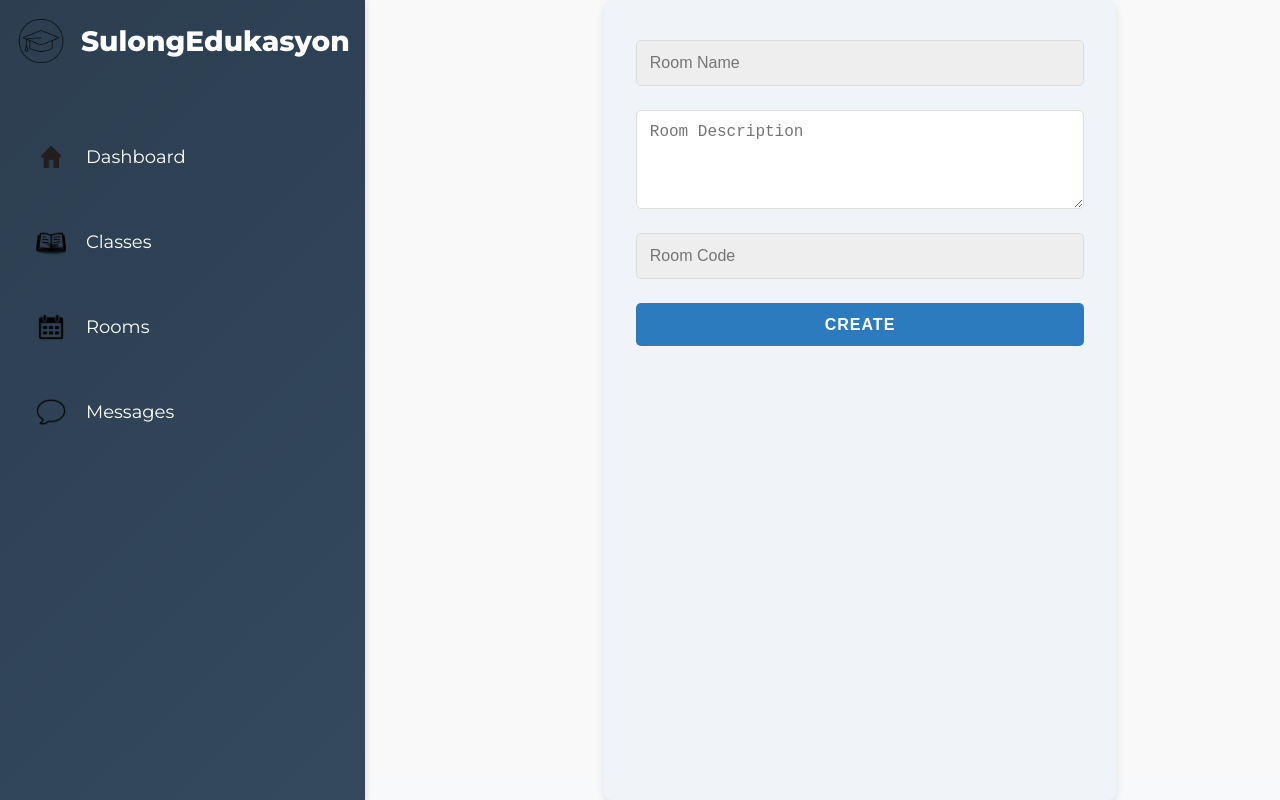
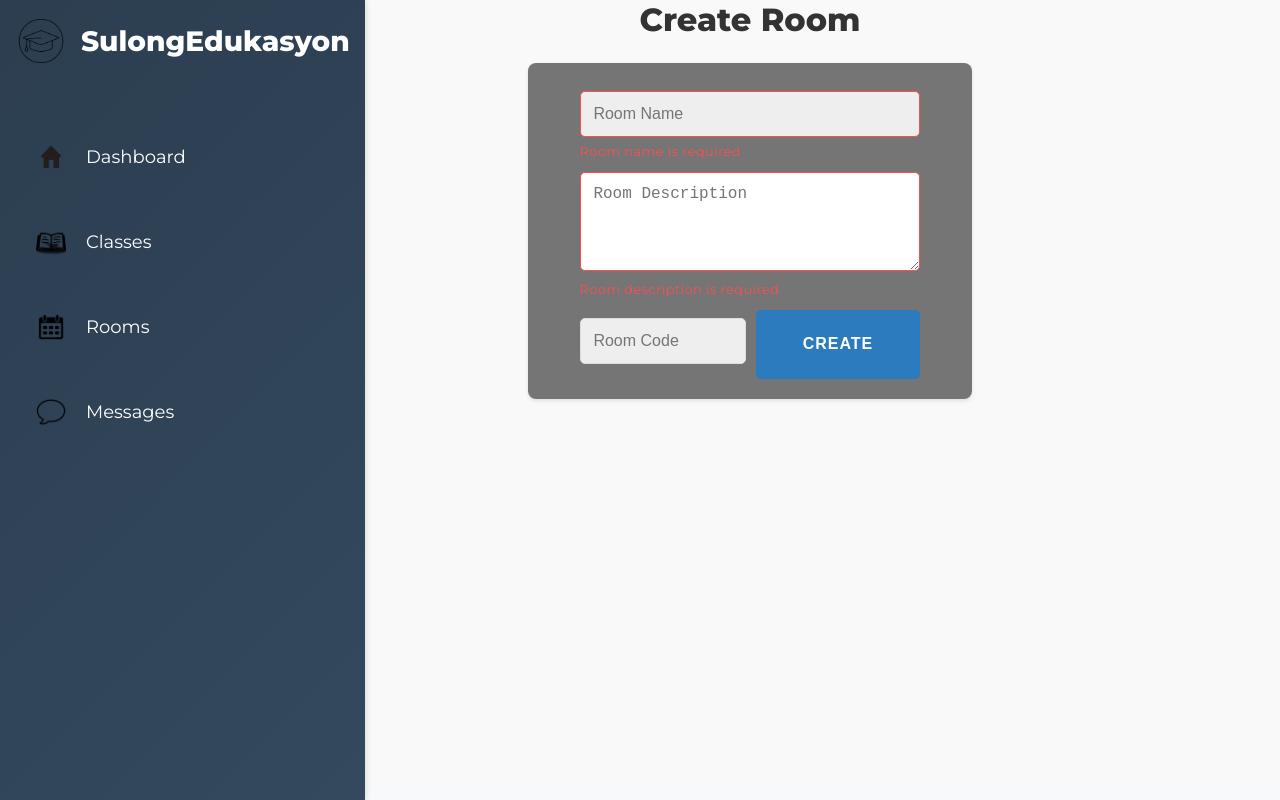
Before and after one commit to antonjoshuadominguez/SulongEdukasyon, a React (Vite) app in the folder frontend/: page /createroom in a window 1280 px wide. Both pictures are taken after a click on the button "CREATE". Built offline with nearby package versions, Linux system fonts and the light colour scheme; no server answers.

Commit message:
revise createroom

```diff
--- a/frontend/src/view/components/CreateRoom.jsx
+++ b/frontend/src/view/components/CreateRoom.jsx
@@ -1,36 +1,113 @@
-import React from "react";
+import React, { useState } from "react";
+import { Container } from "@mui/material";
 import "../css/CreateRoom.css";
 
 const CreateRoom = () => {
+  const [roomName, setRoomName] = useState("");
+  const [roomDescription, setRoomDescription] = useState("");
+  const [roomCode, setRoomCode] = useState("");
+  const [errors, setErrors] = useState({});
+
+  const generateRandomCode = () => {
+    const characters = 'ABCDEFGHIJKLMNOPQRSTUVWXYZ0123456789';
+    let code = '';
+    for (let i = 0; i < 6; i++) {
+      code += characters.charAt(Math.floor(Math.random() * characters.length));
+    }
+    setRoomCode(code);
+  };
+
+  const validateForm = () => {
+    const newErrors = {};
+
+    if (!roomName.trim()) {
+      newErrors.roomName = "Room name is required";
+    }
+
+    if (roomName.length > 50) {
+      newErrors.roomName = "Room name must be 50 characters or less";
+    }
+
+    if (!roomDescription.trim()) {
+      newErrors.roomDescription = "Room description is required";
+    }
+
+    if (roomDescription.length > 200) {
+      newErrors.roomDescription = "Description must be 200 characters or less";
+    }
+
+    setErrors(newErrors);
+    return Object.keys(newErrors).length === 0;
+  };
+
+  const handleCreateRoom = () => {
+    if (validateForm()) {
+      console.log("Room Creation Details:", {
+        roomName,
+        roomDescription,
+        roomCode
+      });
+      alert("Room Created Successfully!");
+    }
+  };
+
   return (
     <div className="dashboard-container">
-      <div className="main-content">
-        <header className="header">
-        </header>
-
+      <Container
+        fixed
+        maxWidth="xs"
+        sx={{
+          width: '100%',
+          padding: '0 !important',
+          marginTop: '20px' // Moved closer to the top
+        }}
+      >
           <h1 className="page-title">Create Room</h1>
-
         <div className="create-room-container">
-          <div className="form-container">
+          <div>
             <input
               type="text"
-              className="input-field"
+              className={`input-field ${errors.roomName ? 'error' : ''}`}
               placeholder="Room Name"
+              value={roomName}
+              onChange={(e) => setRoomName(e.target.value)}
+              maxLength={50}
             />
+            {errors.roomName && (
+              <p className="error-message">{errors.roomName}</p>
+            )}
+
             <textarea
-              className="input-field"
+              className={`input-field ${errors.roomDescription ? 'error' : ''}`}
               placeholder="Room Description"
               rows="4"
+              value={roomDescription}
+              onChange={(e) => setRoomDescription(e.target.value)}
+              maxLength={200}
             ></textarea>
+            {errors.roomDescription && (
+              <p className="error-message">{errors.roomDescription}</p>
+            )}
+
+            <div className="room-code-container">
               <input
                 type="text"
-              className="input-field"
+                className="input-field room-code"
                 placeholder="Room Code"
+                value={roomCode}
+                onChange={(e) => setRoomCode(e.target.value)}
+                readOnly
               />
-            <button className="create-button">Create</button>
+              <button
+                className="create-button"
+                onClick={handleCreateRoom}
+              >
+                Create
+              </button>
             </div>
           </div>
         </div>
+      </Container>
     </div>
   );
 };
--- a/frontend/src/view/css/CreateRoom.css
+++ b/frontend/src/view/css/CreateRoom.css
@@ -1,128 +1,44 @@
-@import url('https://fonts.googleapis.com/css?family=Montserrat:400,800');
-
-.dashboard-container {
-  display: flex;
-  height: 100vh;
-  width: 100vw;
-  font-family: 'Montserrat', sans-serif;
-}
-
-.sidebar {
-  background-color: #1c2833;
-  color: white;
-  width: 20%;
-  padding: 1rem;
-  box-sizing: border-box;
-  display: flex;
-  flex-direction: column;
-  gap: 1rem;
-}
-
-.sidebar-button {
-  background-color: #314e61;
-  color: white;
-  border: none;
-  padding: 0.5rem;
-  border-radius: 5px;
-  cursor: pointer;
-  font-size: 1rem;
-  text-align: left;
-}
-
-.sidebar-button:hover {
-  background-color: #3c6382;
-}
-
-.main-content {
-  flex: 1;
-  padding: 2rem;
-  background-color: #f9f9f9;
-  box-sizing: border-box;
-  display: flex;
-  justify-content: center;
-  align-items: center;
-  flex-direction: column;
-}
-
-.header {
-  display: flex;
-  justify-content: space-between;
-  align-items: center;
-  width: 100%;
-  padding: 0 1rem;
-  margin-bottom: 1rem;
-}
-
-.teacher {
-  font-size: 1.5rem;
-  font-weight: bold;
-  color: #333;
-  margin-left: 1rem;
-}
-
-.logout {
-  background-color: #c0392b;
-  color: white;
-  border: none;
-  padding: 0.5rem 1rem;
-  border-radius: 5px;
-  cursor: pointer;
-  font-size: 0.9rem;
-  margin-left: auto;
-}
-
-.logout:hover {
-  background-color: #e74c3c;
-}
-
-.page-title {
-  font-size: 2rem;
-  margin-bottom: 1.5rem;
-  text-align: center;
-}
-
 .create-room-container {
-  width: 100%;
-  display: flex;
-  justify-content: center;
-}
-
-.form-container {
-  width: 40%;
-  background-color: #f0f4f8;
-  padding: 2rem;
+  background-color: hsl(0, 0%, 46%);
+  padding: 20px;
   border-radius: 8px;
-  box-shadow: 0px 4px 8px rgba(0, 0, 0, 0.1);
-  display: flex;
-  flex-direction: column;
-  gap: 1rem;
+  box-shadow: 0 2px 4px rgba(0, 0, 0, 0.1);
 }
 
 .input-field {
-  padding: 0.8rem;
-  font-size: 1rem;
+  width: 100%;
+  padding: 5px;
+  margin-bottom: 15px;
   border: 1px solid #ddd;
-  border-radius: 5px;
-  width: 100%;
-  box-sizing: border-box;
+  border-radius: 4px;
+  transition: border-color 0.3s ease;
 }
 
-.input-field:focus {
-  border-color: #2d7bbf;
-  outline: none;
+.input-field.error {
+  border-color: #ff4d4f;
+}
+
+.error-message {
+  color: #ff4d4f;
+  font-size: 0.8em;
+  margin-top: -10px;
+  margin-bottom: 10px;
+}
+
+.room-code-container {
+  display: flex;
+  gap: 10px;
+}
+
+.room-code {
+  flex-grow: 1;
 }
 
 .create-button {
-  background-color: #2d7bbf;
+  background-color: #2196F3;
   color: white;
-  border: none;
-  padding: 0.8rem;
-  border-radius: 5px;
-  cursor: pointer;
-  font-size: 1rem;
-  width: 100%;
 }
 
 .create-button:hover {
-  background-color: #1f5c87;
+  background-color: #1976D2;
 }
```
Lines whose indentation alone changed are shown as unchanged.
